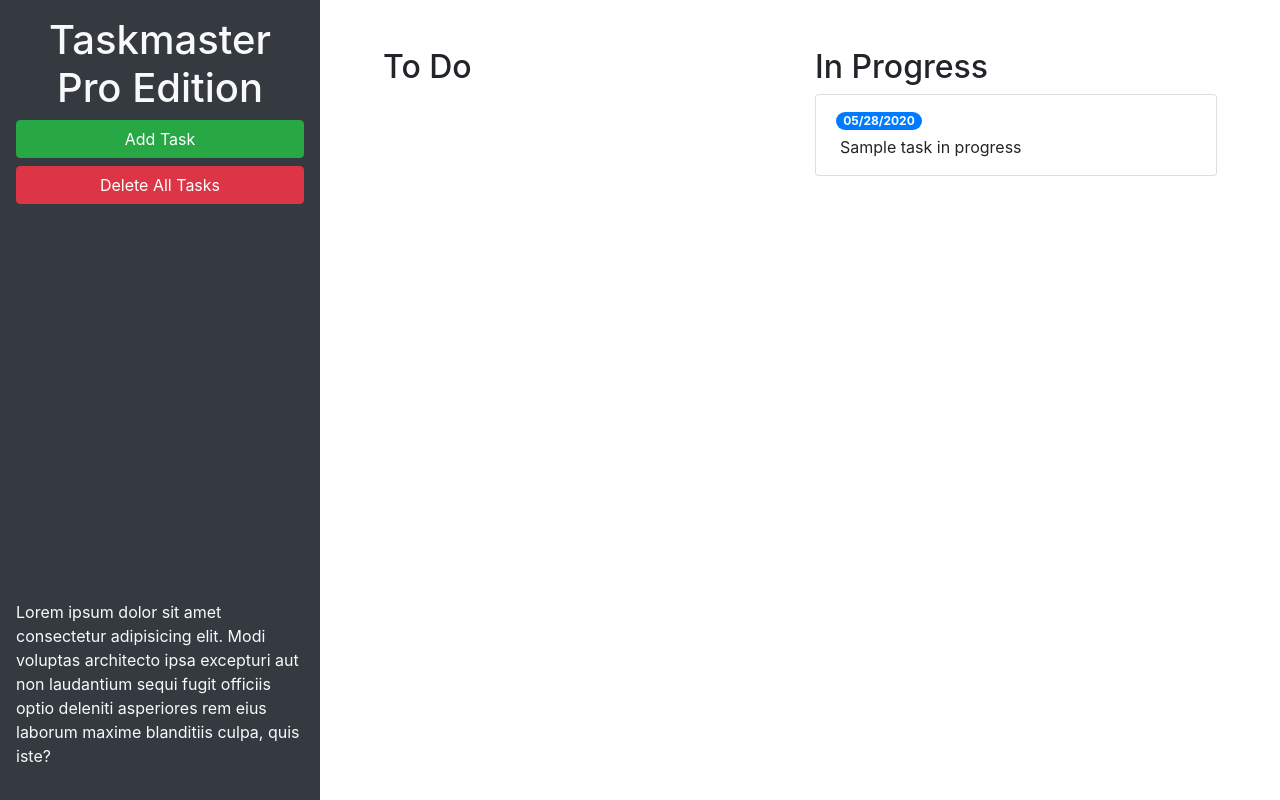
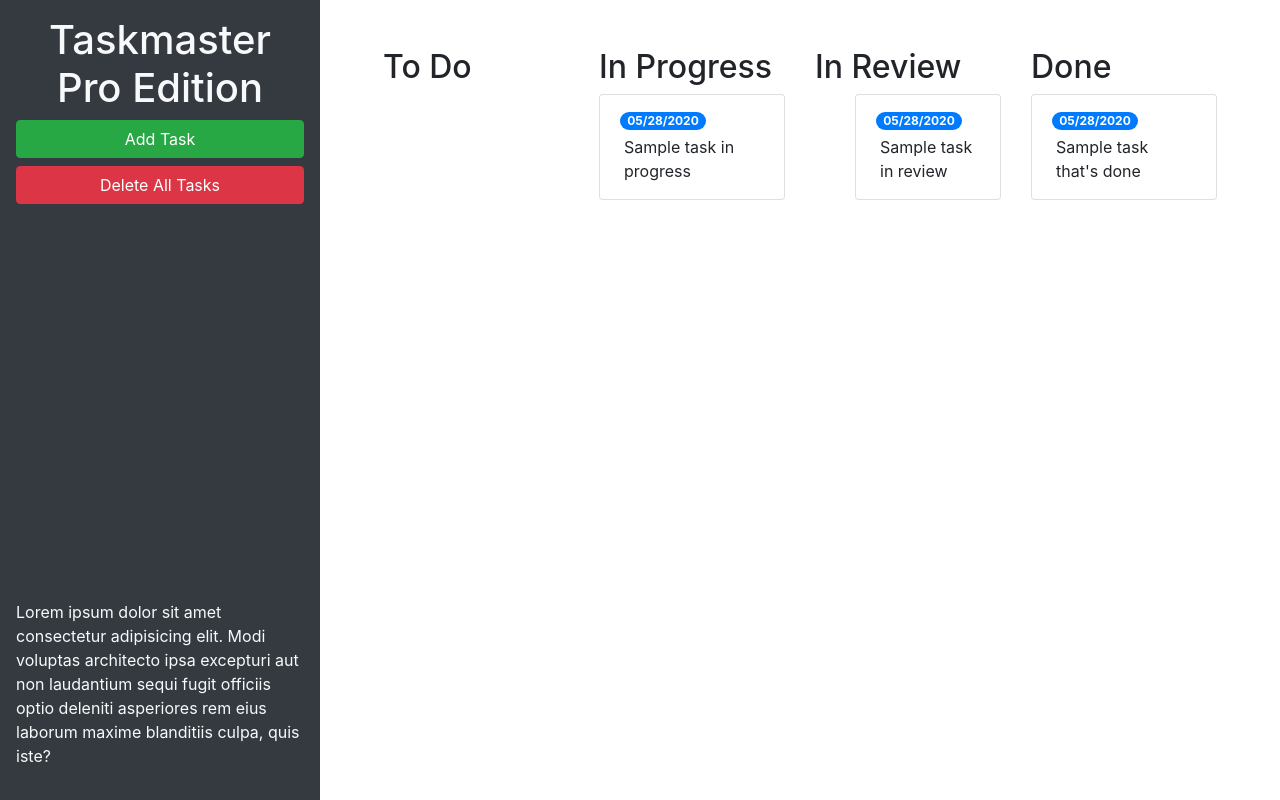
Before and after one commit to 1ance-301/taskmaster-pro, a plain HTML site: page index.html in a window 1280 px wide. Drawn offline with nearby package versions, Linux system fonts and the light colour scheme.

Commit message:
bootstrap

```diff
--- a/index.html
+++ b/index.html
@@ -26,13 +26,13 @@
     <main class="col-12 col-lg-9">
       <div class="m-5 row justify-content-around">
         <!-- todo start -->
-        <div class="col">
+        <div class="col-12 col-md-6 col-xl-3 mb-3">
           <h2>To Do</h2>
           <ul id="list-toDo" class="list-group"> </ul>
         </div>
         <!-- todo end -->
         <!-- in progress start -->
-        <div class="col">
+        <div class="col-12 col-md-6 col-xl-3 mb-3">
           <h2>In Progress</h2>
           <ul id="list-inProgress" class="list-group">
             <li class="list-group-item">
@@ -42,6 +42,28 @@
           </ul>
         </div>
         <!-- in progress end -->
+        <!-- in review start -->
+        <div class="col-12 col-md-6 col-xl-3 mb-3">
+          <h2>In Review</h2>
+          <ul id="list-inReview" class=""list-group>
+            <li class="list-group-item">
+              <span class="badge badge-primary badge-pill">05/28/2020</span>
+              <p class="m-1">Sample task in review</p>
+            </li>
+          </ul>
+        </div>
+        <!-- in review end -->
+        <!-- done start -->
+        <div class="col-12 col-md-6 col-xl-3 mb-3">
+          <h2>Done</h2>
+          <ul id="list-done" class="list-group">
+            <li class="list-group-item">
+              <span class="badge badge-primary badge-pill">05/28/2020</span>
+              <p class="m-1">Sample task that's done</p>
+            </li>
+          </ul>
+        </div>
+        <!-- done end -->
       </div>
     </main>
   </div>
```
